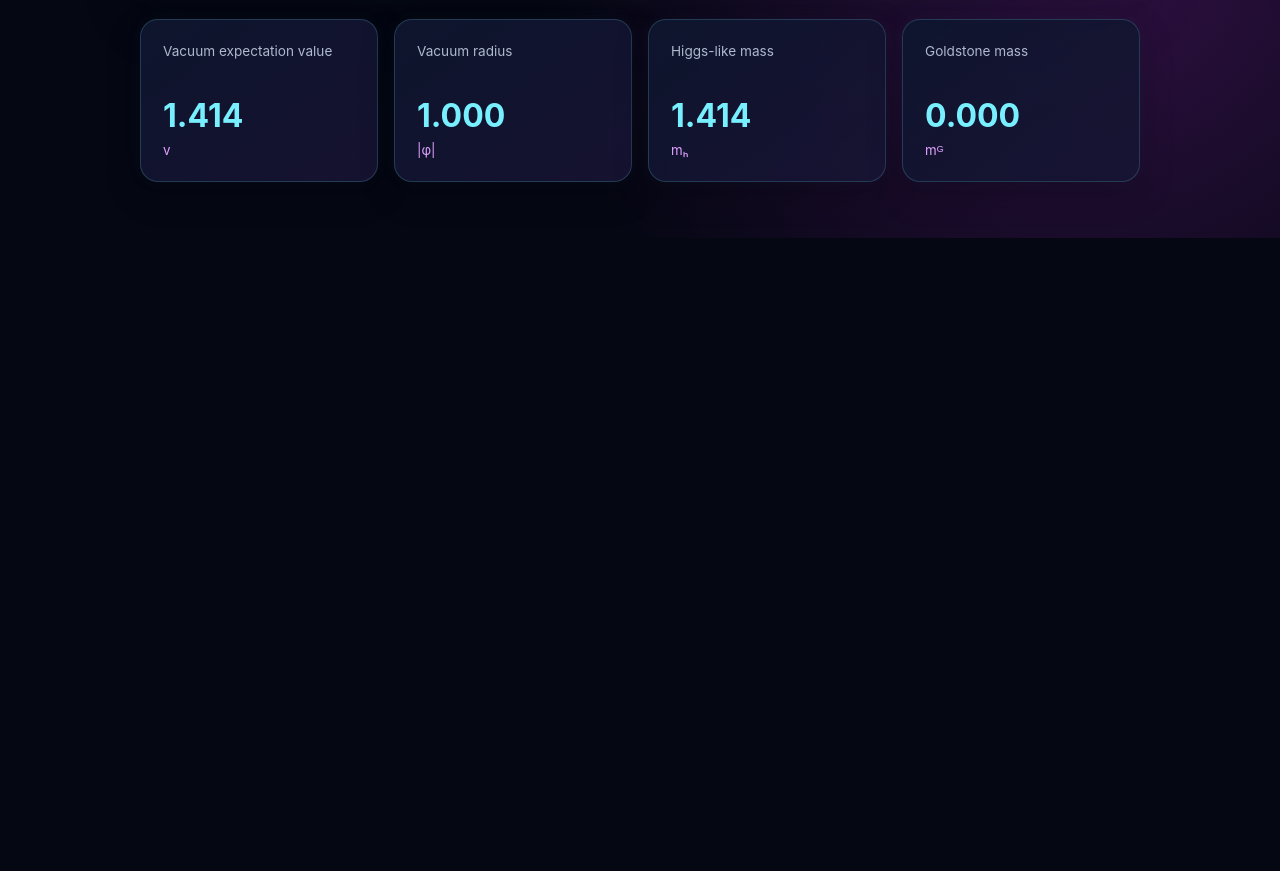
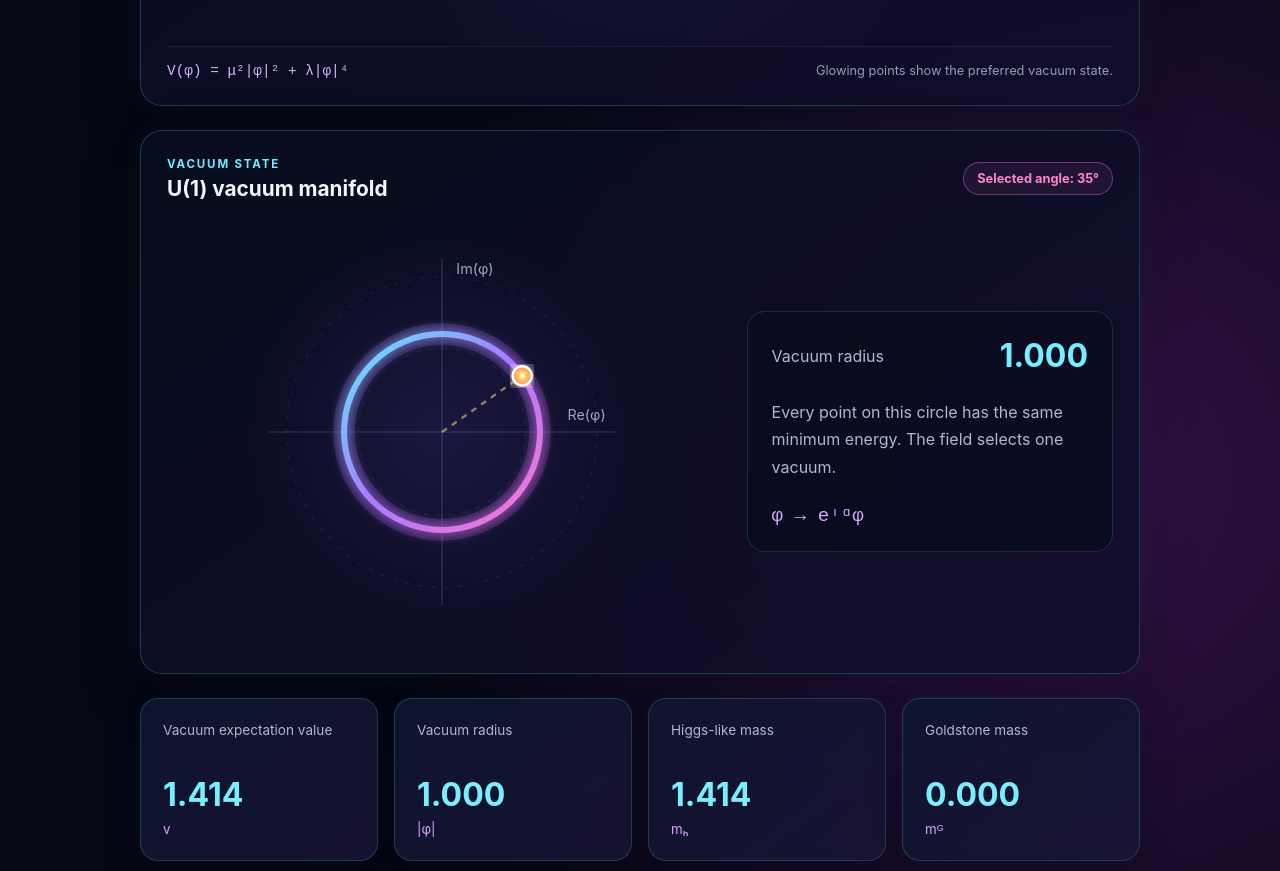
Before and after one commit to raunaksachinkhanna/symmetry-breaking-orchestra, a React (Vite) app in the folder frontend/: page / in a window 1280 px wide. Shown: the part 1260-2131 px from the top of the page. Before the commit the page ends 1498 px from the top, so only its background shows below. Built offline with nearby package versions, Linux system fonts and the light colour scheme.

Commit message:
Add interactive U1 vacuum manifold

```diff
--- a/frontend/src/App.css
+++ b/frontend/src/App.css
@@ -86,11 +86,21 @@ h1 {
   cursor: pointer;
 }
 
+.control input:disabled {
+  cursor: not-allowed;
+  opacity: 0.35;
+}
+
 .control + .control {
   margin-top: 28px;
 }
 
 .lambda-control {
+  padding-top: 24px;
+  border-top: 1px solid rgba(255, 255, 255, 0.08);
+}
+
+.angle-control {
   padding-top: 24px;
   border-top: 1px solid rgba(255, 255, 255, 0.08);
 }
@@ -298,9 +308,112 @@ h1 {
   color: #dfa0ff;
 }
 
+.vacuum-panel {
+  overflow: hidden;
+}
+
+.vacuum-layout {
+  display: grid;
+  grid-template-columns: minmax(300px, 1.2fr) minmax(220px, 0.8fr);
+  align-items: center;
+  gap: 30px;
+  margin-top: 16px;
+}
+
+.vacuum-svg {
+  display: block;
+  width: min(100%, 430px);
+  height: auto;
+  margin: auto;
+  border-radius: 18px;
+  background: radial-gradient(
+    circle,
+    rgba(124, 90, 255, 0.14),
+    transparent 65%
+  );
+}
+
+.vacuum-grid-circle {
+  fill: none;
+  stroke: rgba(170, 188, 220, 0.09);
+  stroke-width: 1;
+  stroke-dasharray: 4 7;
+}
+
+.vacuum-axis {
+  stroke: rgba(190, 207, 235, 0.2);
+  stroke-width: 1;
+}
+
+.vacuum-ring-glow {
+  fill: none;
+  stroke: rgba(193, 93, 255, 0.18);
+  stroke-width: 18;
+}
+
+.vacuum-ring {
+  fill: none;
+  stroke-width: 5;
+  stroke-linecap: round;
+}
+
+.vacuum-selection-line {
+  stroke: rgba(255, 213, 104, 0.55);
+  stroke-width: 2;
+  stroke-dasharray: 5 5;
+}
+
+.vacuum-selected-point,
+.vacuum-origin-point {
+  stroke: white;
+  stroke-width: 2;
+  transition:
+    cx 180ms ease,
+    cy 180ms ease;
+}
+
+.vacuum-explanation {
+  padding: 24px;
+  border: 1px solid rgba(116, 237, 255, 0.14);
+  border-radius: 18px;
+  background: rgba(7, 12, 28, 0.62);
+  text-align: left;
+}
+
+.vacuum-explanation div {
+  display: flex;
+  justify-content: space-between;
+  align-items: center;
+  gap: 16px;
+}
+
+.vacuum-explanation span,
+.vacuum-explanation p {
+  color: #aeb8ce;
+}
+
+.vacuum-explanation strong {
+  color: #74efff;
+  font-size: 2rem;
+}
+
+.vacuum-explanation p {
+  margin: 24px 0;
+  line-height: 1.7;
+}
+
+.vacuum-explanation code {
+  color: #d7a7ff;
+  font-size: 1.2rem;
+}
+
 @media (max-width: 800px) {
   .physics-grid {
     grid-template-columns: repeat(2, 1fr);
+  }
+
+  .vacuum-layout {
+    grid-template-columns: 1fr;
   }
 }
 
--- a/frontend/src/App.tsx
+++ b/frontend/src/App.tsx
@@ -2,10 +2,12 @@ import { useMemo, useState } from "react";
 import "./App.css";
 import { calculateModel } from "./physics/model";
 import { PotentialPlot } from "./components/PotentialPlot";
+import { VacuumManifold } from "./components/VacuumManifold";
 
 function App() {
   const [muSquared, setMuSquared] = useState(-1);
   const [lambda, setLambda] = useState(0.5);
+  const [vacuumAngle, setVacuumAngle] = useState(35);
 
   const model = useMemo(
     () =>
@@ -76,6 +78,33 @@ function App() {
           />
         </div>
 
+        <div className="control angle-control">
+          <div className="control-heading">
+            <label htmlFor="vacuum-angle">
+              Vacuum angle θ
+            </label>
+
+            <strong>
+              {isBroken
+                ? `${vacuumAngle.toFixed(0)}°`
+                : "Not selected"}
+            </strong>
+          </div>
+
+          <input
+            id="vacuum-angle"
+            type="range"
+            min="0"
+            max="360"
+            step="1"
+            value={vacuumAngle}
+            disabled={!isBroken}
+            onChange={(event) =>
+              setVacuumAngle(Number(event.target.value))
+            }
+          />
+        </div>
+
         <div className="result">
           <span>Current phase</span>
 
@@ -94,6 +123,12 @@ function App() {
         lambda={lambda}
         vacuumRadius={model.vacuumRadius}
         phase={model.phase}
+      />
+
+      <VacuumManifold
+        phase={model.phase}
+        vacuumRadius={model.vacuumRadius}
+        angleDegrees={vacuumAngle}
       />
 
       <section className="physics-grid">
--- /dev/null
+++ b/frontend/src/components/VacuumManifold.tsx
@@ -0,0 +1,223 @@
+import { useId } from "react";
+import type { SymmetryPhase } from "../physics/model";
+
+type VacuumManifoldProps = {
+  phase: SymmetryPhase;
+  vacuumRadius: number;
+  angleDegrees: number;
+};
+
+const SIZE = 360;
+const CENTRE = SIZE / 2;
+
+export function VacuumManifold({
+  phase,
+  vacuumRadius,
+  angleDegrees,
+}: VacuumManifoldProps) {
+  const idPrefix = useId().replace(/:/g, "");
+  const ringGradientId = `${idPrefix}-vacuum-ring-gradient`;
+  const ringGlowId = `${idPrefix}-vacuum-ring-glow`;
+  const pointGradientId = `${idPrefix}-vacuum-point-gradient`;
+  const pointGlowId = `${idPrefix}-vacuum-point-glow`;
+  const isBroken = phase === "BROKEN";
+
+  const displayRadius = isBroken
+    ? Math.min(115, 58 + vacuumRadius * 24)
+    : 0;
+
+  const angleRadians =
+    (angleDegrees * Math.PI) / 180;
+
+  const selectedX =
+    CENTRE + displayRadius * Math.cos(angleRadians);
+
+  const selectedY =
+    CENTRE - displayRadius * Math.sin(angleRadians);
+
+  return (
+    <section className="visual-panel vacuum-panel">
+      <div className="plot-heading">
+        <div>
+          <p className="plot-label">Vacuum state</p>
+          <h2>U(1) vacuum manifold</h2>
+        </div>
+
+        <span
+          className={
+            isBroken
+              ? "phase-badge broken-badge"
+              : "phase-badge symmetric-badge"
+          }
+        >
+          {isBroken
+            ? `Selected angle: ${angleDegrees.toFixed(0)}°`
+            : "Unique vacuum"}
+        </span>
+      </div>
+
+      <div className="vacuum-layout">
+        <svg
+          className="vacuum-svg"
+          viewBox={`0 0 ${SIZE} ${SIZE}`}
+          role="img"
+          aria-label={
+            isBroken
+              ? `Circular U(1) vacuum manifold with a selected vacuum at ${angleDegrees.toFixed(0)} degrees`
+              : "Symmetric U(1) phase with a unique vacuum at the origin"
+          }
+        >
+          <defs>
+            <linearGradient
+              id={ringGradientId}
+              x1="0%"
+              y1="0%"
+              x2="100%"
+              y2="100%"
+            >
+              <stop offset="0%" stopColor="#63eaff" />
+              <stop offset="50%" stopColor="#ac78ff" />
+              <stop offset="100%" stopColor="#ff76cf" />
+            </linearGradient>
+
+            <radialGradient id={pointGradientId}>
+              <stop offset="0%" stopColor="#ffffff" />
+              <stop offset="35%" stopColor="#ffd568" />
+              <stop offset="100%" stopColor="#ff8e5d" />
+            </radialGradient>
+
+            <filter id={ringGlowId}>
+              <feGaussianBlur stdDeviation="5" result="blur" />
+
+              <feMerge>
+                <feMergeNode in="blur" />
+                <feMergeNode in="SourceGraphic" />
+              </feMerge>
+            </filter>
+
+            <filter id={pointGlowId}>
+              <feGaussianBlur
+                stdDeviation="6"
+                result="blur"
+              />
+
+              <feMerge>
+                <feMergeNode in="blur" />
+                <feMergeNode in="SourceGraphic" />
+              </feMerge>
+            </filter>
+          </defs>
+
+          <circle
+            className="vacuum-grid-circle"
+            cx={CENTRE}
+            cy={CENTRE}
+            r="130"
+          />
+
+          <circle
+            className="vacuum-grid-circle"
+            cx={CENTRE}
+            cy={CENTRE}
+            r="70"
+          />
+
+          <line
+            className="vacuum-axis"
+            x1="35"
+            y1={CENTRE}
+            x2={SIZE - 35}
+            y2={CENTRE}
+          />
+
+          <line
+            className="vacuum-axis"
+            x1={CENTRE}
+            y1="35"
+            x2={CENTRE}
+            y2={SIZE - 35}
+          />
+
+          {isBroken && (
+            <>
+              <circle
+                className="vacuum-ring-glow"
+                cx={CENTRE}
+                cy={CENTRE}
+                r={displayRadius}
+              />
+
+              <circle
+                className="vacuum-ring"
+                cx={CENTRE}
+                cy={CENTRE}
+                r={displayRadius}
+                stroke={`url(#${ringGradientId})`}
+                filter={`url(#${ringGlowId})`}
+              />
+
+              <line
+                className="vacuum-selection-line"
+                x1={CENTRE}
+                y1={CENTRE}
+                x2={selectedX}
+                y2={selectedY}
+              />
+            </>
+          )}
+
+          <circle
+            className={
+              isBroken
+                ? "vacuum-selected-point"
+                : "vacuum-origin-point"
+            }
+            cx={isBroken ? selectedX : CENTRE}
+            cy={isBroken ? selectedY : CENTRE}
+            r={isBroken ? 8 : 10}
+            fill={
+              isBroken
+                ? `url(#${pointGradientId})`
+                : "#70efff"
+            }
+            filter={`url(#${pointGlowId})`}
+          />
+
+          <text
+            className="axis-label"
+            x={SIZE - 43}
+            y={CENTRE - 10}
+            textAnchor="end"
+          >
+            Re(φ)
+          </text>
+
+          <text
+            className="axis-label"
+            x={CENTRE + 12}
+            y="48"
+          >
+            Im(φ)
+          </text>
+        </svg>
+
+        <div className="vacuum-explanation">
+          <div>
+            <span>Vacuum radius</span>
+            <strong>{vacuumRadius.toFixed(3)}</strong>
+          </div>
+
+          <p>
+            {isBroken
+              ? "Every point on this circle has the same minimum energy. The field selects one vacuum."
+              : "The field has one minimum at the origin, so no vacuum direction is selected."}
+          </p>
+
+          <code>
+            φ → eᶦᵅφ
+          </code>
+        </div>
+      </div>
+    </section>
+  );
+}
```
Also changed, not shown: 1 other file (tests, documents, lock files or other folders).
